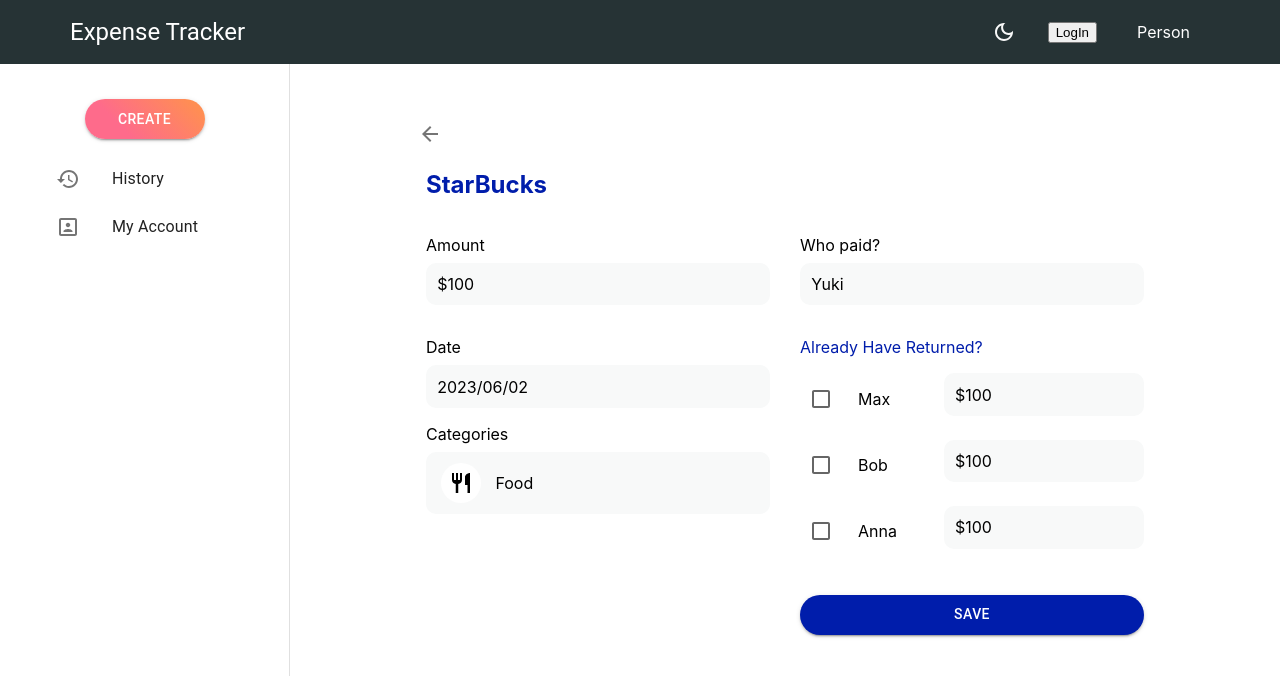
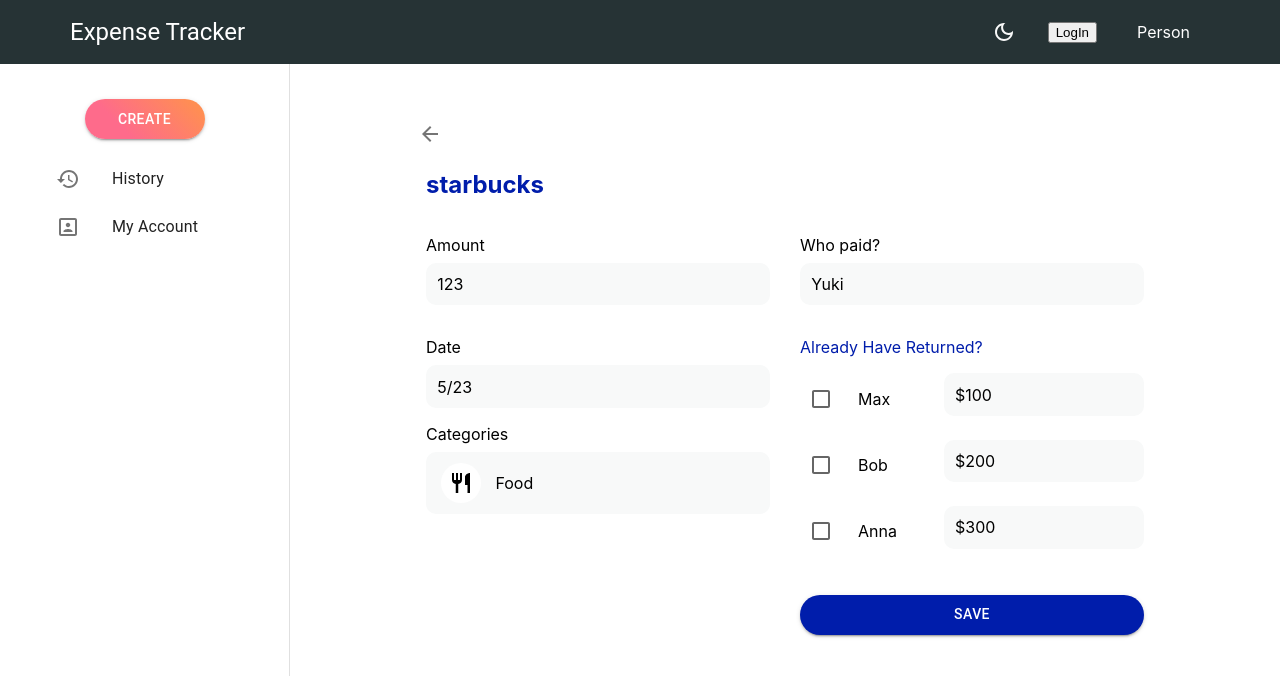
Before and after one commit to e-0922-ja/expense-tracker-app, a React (Create React App) app in the folder frontend/: page /history/1 in a window 1280 px wide. Shown: the top 676 px of the page. Built offline with nearby package versions, Linux system fonts and the light colour scheme; no server answers; the database is empty.

Commit message:
refactor: change key to map

```diff
--- a/frontend/src/views/components/FriendIcon.tsx
+++ b/frontend/src/views/components/FriendIcon.tsx
@@ -9,9 +9,9 @@ interface FriendIconProps {
 export const FriendIcon = ({ friends }: FriendIconProps) => {
   return (
     <ChipsWrapper>
-      {friends.map((item, index) => {
+      {friends.map((item) => {
         return (
-          <div key={index}>
+          <div key={item.id}>
             <StyledChips
               label={
                 item.id ? `${item.firstName} ${item.lastName}` : item.email
--- a/frontend/src/views/pages/FriendsHistoryPage.tsx
+++ b/frontend/src/views/pages/FriendsHistoryPage.tsx
@@ -19,7 +19,9 @@ import { useNavigate } from "react-router-dom";
 import { BorrowCalculateCard } from "../components/BorrowCalculateCard";
 import { LendCalculateCard } from "../components/LendCalculateCard";
 
-interface TransList {
+interface TransactionHistory {
+  id: number;
+  paidPerson: string;
   category: string;
   dispription: string;
   amount: number;
@@ -45,12 +47,47 @@ export const FriendsHistoryPage = () => {
 
   const navigate = useNavigate();
 
-  const transactionHistory: TransList[] = [
-    { category: "food", dispription: "starbucks", amount: 123, date: "5/23" },
-    { category: "food", dispription: "starbucks", amount: 123, date: "5/23" },
-    { category: "food", dispription: "starbucks", amount: 123, date: "5/23" },
-    { category: "food", dispription: "starbucks", amount: 123, date: "5/23" },
-    { category: "food", dispription: "starbucks", amount: 123, date: "5/23" },
+  const transactionHistory: TransactionHistory[] = [
+    {
+      id: 1,
+      paidPerson: "Yuki",
+      category: "Food",
+      dispription: "starbucks",
+      amount: 123,
+      date: "5/23",
+    },
+    {
+      id: 2,
+      paidPerson: "Hana",
+      category: "Food",
+      dispription: "Korean",
+      amount: 123,
+      date: "5/23",
+    },
+    {
+      id: 3,
+      paidPerson: "Kota",
+      category: "Food",
+      dispription: "Chinese",
+      amount: 123,
+      date: "5/23",
+    },
+    {
+      id: 4,
+      paidPerson: "Haruka",
+      category: "Food",
+      dispription: "Itarian",
+      amount: 123,
+      date: "5/23",
+    },
+    {
+      id: 5,
+      paidPerson: "Akito",
+      category: "Food",
+      dispription: "French",
+      amount: 123,
+      date: "5/23",
+    },
   ];
 
   useEffect(() => {
@@ -134,8 +171,8 @@ export const FriendsHistoryPage = () => {
                 />
               </CalculateCardContainer>
               <Title>All Expenses</Title>
-              {transactionHistory.map((item, index) => (
-                <TransactionCard key={index} item={item} />
+              {transactionHistory.map((item) => (
+                <TransactionCard key={item.id} item={item} />
               ))}
             </TransactionCardContainer>
           </DetailBox>
--- a/frontend/src/views/pages/HistoryDetailPage.tsx
+++ b/frontend/src/views/pages/HistoryDetailPage.tsx
@@ -30,7 +30,9 @@ import HelpOutlineIcon from "@mui/icons-material/HelpOutline";
 import HorizontalRuleIcon from "@mui/icons-material/HorizontalRule";
 import { SubButton } from "../components/SubButton";
 
-interface TransList {
+interface TransactionHistory {
+  id: number;
+  paidPerson: string;
   category: string;
   dispription: string;
   amount: number;
@@ -38,7 +40,14 @@ interface TransList {
 }
 
 interface Dammy {
+  id: number;
   firstName: string;
+  splitBill: number;
+}
+
+interface CategoryIcon {
+  category: string;
+  icon: React.ReactElement;
 }
 
 export const HistoryDetailPage = () => {
@@ -76,18 +85,32 @@ export const HistoryDetailPage = () => {
 
   const navigate = useNavigate();
 
-  const transactionHistory: TransList[] = [
-    { category: "food", dispription: "starbucks", amount: 123, date: "5/23" },
-    { category: "food", dispription: "starbucks", amount: 123, date: "5/23" },
-    { category: "food", dispription: "starbucks", amount: 123, date: "5/23" },
-    { category: "food", dispription: "starbucks", amount: 123, date: "5/23" },
-    { category: "food", dispription: "starbucks", amount: 123, date: "5/23" },
+  const transactionHistory: TransactionHistory = {
+    id: 1,
+    paidPerson: "Yuki",
+    category: "Food",
+    dispription: "starbucks",
+    amount: 123,
+    date: "5/23",
+  };
+
+  const dammy: Dammy[] = [
+    { id: 1, firstName: "Max", splitBill: 100 },
+    { id: 2, firstName: "Bob", splitBill: 200 },
+    { id: 3, firstName: "Anna", splitBill: 300 },
   ];
 
-  const dammy: Dammy[] = [
-    { firstName: "Max" },
-    { firstName: "Bob" },
-    { firstName: "Anna" },
+  const categoryIcons: CategoryIcon[] = [
+    { category: "Food", icon: <RestaurantIcon /> },
+    { category: "Entertainment", icon: <MusicNoteIcon /> },
+    { category: "Transportation", icon: <DirectionsTransitIcon /> },
+    { category: "Cost of Living", icon: <HouseIcon /> },
+    { category: "Utility", icon: <LightIcon /> },
+    { category: "Health", icon: <MonitorHeartIcon /> },
+    { category: "Beauty", icon: <Face3Icon /> },
+    { category: "Cloth", icon: <ShoppingCartIcon /> },
+    { category: "Others", icon: <HelpOutlineIcon /> },
+    { category: "None", icon: <HorizontalRuleIcon /> },
   ];
 
   useEffect(() => {
@@ -111,16 +134,6 @@ export const HistoryDetailPage = () => {
       setError(error.message);
       return false;
     }
-  };
-
-  const [value, setValue] = useState("1");
-
-  const handleChange = (event: React.SyntheticEvent, newValue: string) => {
-    setValue(newValue);
-  };
-
-  const handlesubmit = () => {
-    navigate("/history");
   };
 
   const handleGoBack = () => {
@@ -161,7 +174,7 @@ export const HistoryDetailPage = () => {
           <GobackButton func={handleGoBack} />
           <DetailBox>
             <Section>
-              <Title>StarBucks</Title>
+              <Title>{transactionHistory.dispription}</Title>
             </Section>
             <Section>
               <FormContainer>
@@ -169,13 +182,13 @@ export const HistoryDetailPage = () => {
                   <SubInputsWrapper>
                     <TopicTitle>Amount</TopicTitle>
                     <StyledBox>
-                      <Data>$100</Data>
+                      <Data>{transactionHistory.amount}</Data>
                     </StyledBox>
                   </SubInputsWrapper>
                   <SubInputsWrapper>
                     <TopicTitle>Who paid?</TopicTitle>
                     <StyledBox>
-                      <Data>Yuki</Data>
+                      <Data>{transactionHistory.paidPerson}</Data>
                     </StyledBox>
                   </SubInputsWrapper>
                 </InputsWrapper>
@@ -183,26 +196,31 @@ export const HistoryDetailPage = () => {
                   <SubInputsWrapper>
                     <TopicTitle>Date</TopicTitle>
                     <StyledBox>
-                      <Data>2023/06/02</Data>
+                      <Data>{transactionHistory.date}</Data>
                     </StyledBox>
                     <TopicTitle>Categories</TopicTitle>
                     <StyledBox>
                       <CategoryData>
                         <IconContainer>
                           <IconCircle>
-                            <RestaurantIcon />
+                            {
+                              categoryIcons.find(
+                                (item) =>
+                                  item.category === transactionHistory.category
+                              )?.icon
+                            }
                           </IconCircle>
                         </IconContainer>
-                        Food
+                        {transactionHistory.category}
                       </CategoryData>
                     </StyledBox>
                   </SubInputsWrapper>
                   <SubInputsWrapper>
                     <InputSelectTitle>Already Have Returned?</InputSelectTitle>
                     <SplitterContainer>
-                      {dammy.map((friend, index) => {
+                      {dammy.map((friend) => {
                         return (
-                          <div key={index}>
+                          <div key={friend.id}>
                             <SplitWrapper>
                               <Checkbox
                                 checked={checked}
@@ -212,7 +230,7 @@ export const HistoryDetailPage = () => {
                               <SplitterName>{friend.firstName}</SplitterName>
                               <SplitterBox>
                                 <StyledBox>
-                                  <Data>$100</Data>
+                                  <Data>${friend.splitBill}</Data>
                                 </StyledBox>
                               </SplitterBox>
                             </SplitWrapper>
--- a/frontend/src/views/pages/HistoryPage.tsx
+++ b/frontend/src/views/pages/HistoryPage.tsx
@@ -21,11 +21,13 @@ import { Database } from "../../../../supabase/schema";
 import { Category } from "../../types";
 import { TransactionCard } from "../components/TransactionCard";
 import { FriendsCard } from "../components/FriendsCard";
-import { useNavigate } from "react-router-dom";
+
 import { BorrowCalculateCard } from "../components/BorrowCalculateCard";
 import { LendCalculateCard } from "../components/LendCalculateCard";
 
-interface TransList {
+interface TransactionHistory {
+  id: number;
+  paidPerson: string;
   category: string;
   dispription: string;
   amount: number;
@@ -33,6 +35,7 @@ interface TransList {
 }
 
 interface Name {
+  id: number;
   firstName: string;
 }
 
@@ -54,20 +57,55 @@ export const HistoryPage = () => {
     setMobileOpen(!mobileOpen);
   };
 
-  const transactionHistory: TransList[] = [
-    { category: "food", dispription: "starbucks", amount: 123, date: "5/23" },
-    { category: "food", dispription: "starbucks", amount: 123, date: "5/23" },
-    { category: "food", dispription: "starbucks", amount: 123, date: "5/23" },
-    { category: "food", dispription: "starbucks", amount: 123, date: "5/23" },
-    { category: "food", dispription: "starbucks", amount: 123, date: "5/23" },
+  const transactionHistory: TransactionHistory[] = [
+    {
+      id: 1,
+      paidPerson: "Yuki",
+      category: "Food",
+      dispription: "starbucks",
+      amount: 123,
+      date: "5/23",
+    },
+    {
+      id: 2,
+      paidPerson: "Hana",
+      category: "Food",
+      dispription: "Korean",
+      amount: 123,
+      date: "5/23",
+    },
+    {
+      id: 3,
+      paidPerson: "Kota",
+      category: "Food",
+      dispription: "Chinese",
+      amount: 123,
+      date: "5/23",
+    },
+    {
+      id: 4,
+      paidPerson: "Haruka",
+      category: "Food",
+      dispription: "Itarian",
+      amount: 123,
+      date: "5/23",
+    },
+    {
+      id: 5,
+      paidPerson: "Akito",
+      category: "Food",
+      dispription: "French",
+      amount: 123,
+      date: "5/23",
+    },
   ];
 
   const friendList: Name[] = [
-    { firstName: "yuki" },
-    { firstName: "anna" },
-    { firstName: "max" },
-    { firstName: "tom" },
-    { firstName: "Bob" },
+    { id: 1, firstName: "yuki" },
+    { id: 2, firstName: "anna" },
+    { id: 3, firstName: "max" },
+    { id: 4, firstName: "tom" },
+    { id: 5, firstName: "Bob" },
   ];
 
   useEffect(() => {
@@ -111,7 +149,7 @@ export const HistoryPage = () => {
           open={mobileOpen}
           onClose={handleDrawerToggle}
           ModalProps={{
-            keepMounted: true, // Better open performance on mobile.
+            keepMounted: true,
           }}
         >
           <Toolbar />
@@ -131,7 +169,7 @@ export const HistoryPage = () => {
         )}
         <SubBox>
           <TabContext value={value}>
-            <Box sx={{ borderBottom: 1, borderColor: "divider" }}>
+            <StyledBox>
               <TabList
                 onChange={handleChange}
                 aria-label="lab API tabs example"
@@ -139,7 +177,7 @@ export const HistoryPage = () => {
                 <Tab label="ALL" value="1" />
                 <Tab label="Friends" value="2" />
               </TabList>
-            </Box>
+            </StyledBox>
             <TabPanel value="1">
               <Title>Summary for you</Title>
               <CalculateCardContainer>
@@ -155,14 +193,14 @@ export const HistoryPage = () => {
                 />
               </CalculateCardContainer>
               <Title>All Expenses</Title>
-              {transactionHistory.map((item, index) => (
-                <TransactionCard key={index} item={item} />
+              {transactionHistory.map((item) => (
+                <TransactionCard key={item.id} item={item} />
               ))}
             </TabPanel>
             <TabPanel value="2">
               <Title>Previous groups</Title>
-              {friendList.map((item, index) => (
-                <FriendsCard key={index} friendName={item.firstName} />
+              {friendList.map((item) => (
+                <FriendsCard key={item.id} friendName={item.firstName} />
               ))}
             </TabPanel>
           </TabContext>
@@ -236,3 +274,7 @@ const Title = styled.h3`
 const SubBox = styled(Box)`
   width: 100%;
 `;
+
+const StyledBox = styled.div`
+  border-bottom: 1px solid #000;
+`;
```
Also changed, not shown: frontend/src/views/components/DrawerContents.tsx (+14 -4 lines).
